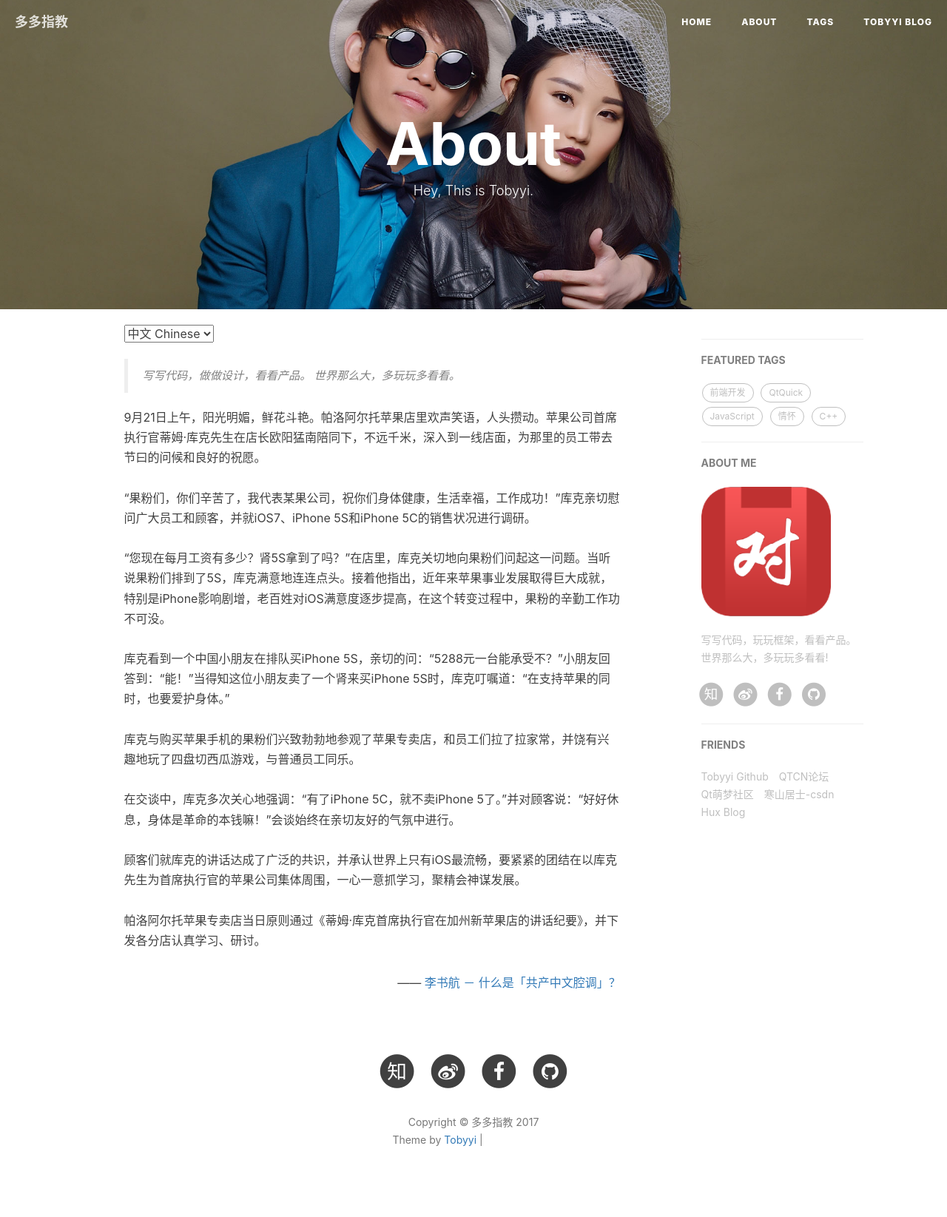
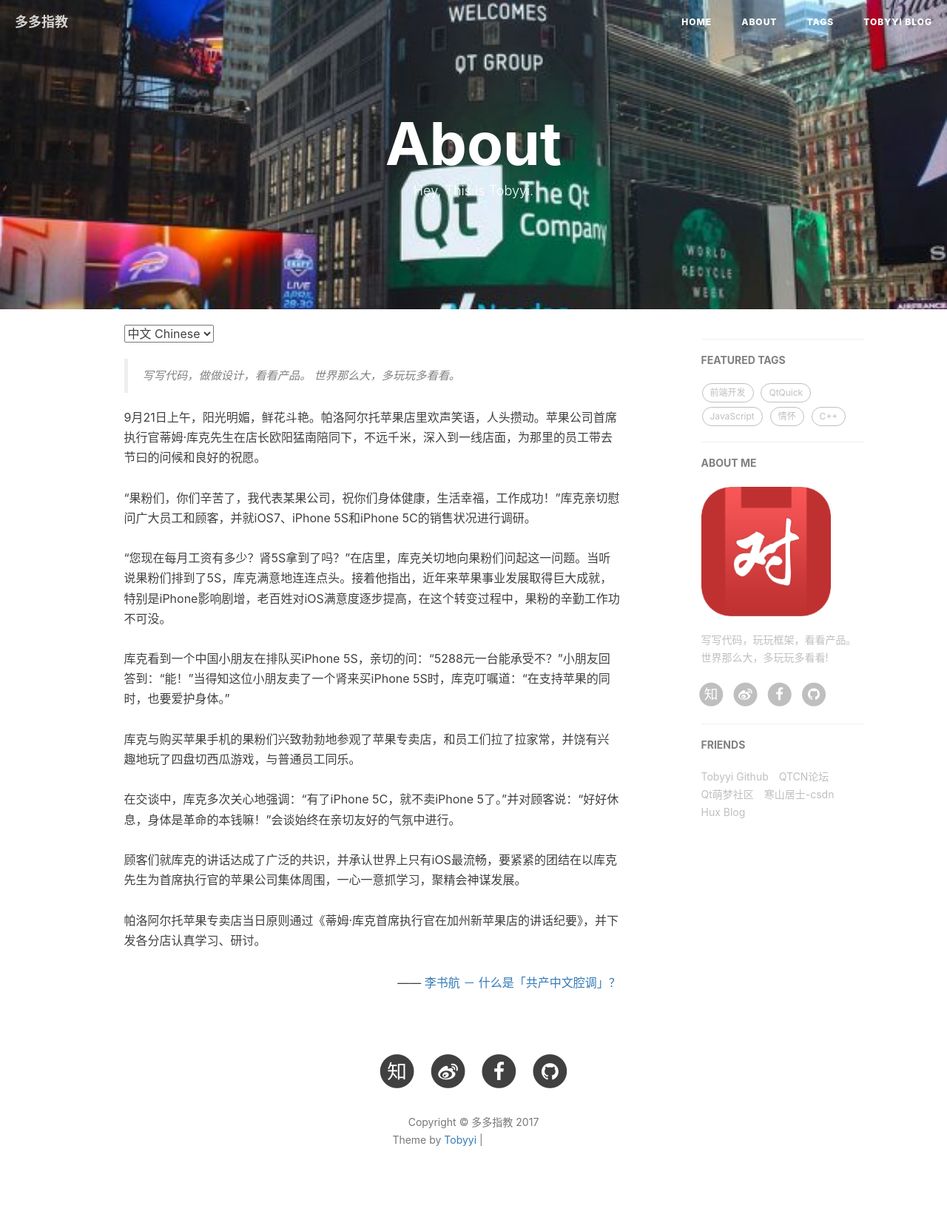
Before and after one commit to toby20130333/toby20130333.github.io, a Jekyll site: the page built from about.html, in a window 1280 px wide. Shown: the whole page at 74% size. Built offline with Jekyll 4.4.1, drawn with Linux system fonts in a browser that asks for light colours; nearby versions of some CDN libraries; comment, search, counter and statistics services are not loaded; grey boxes are pictures that could not be loaded.

Commit message:
modified

```diff
--- a/about.html
+++ b/about.html
@@ -2,7 +2,7 @@
 layout: page
 title: "About"
 description: "Hey, This is Tobyyi."
-header-img: "img/about-bg.jpg"
+header-img: "img/home.jpg"
 ---
 
 <!-- Language Selector -->
```
